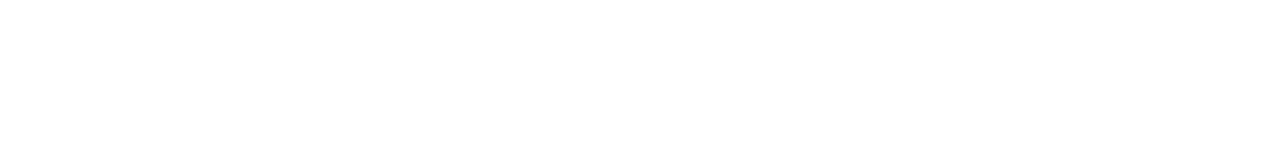
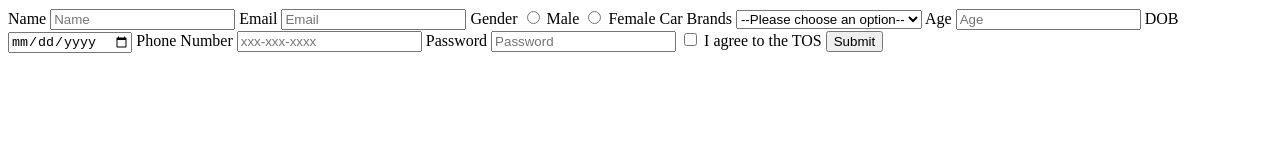
Before and after one commit to acciojob/signup-form-car-MushfiqueAlam, a website: page main.html in a window 1280 px wide. Drawn offline with Linux system fonts and the light colour scheme.

Commit message:
created a submission

```diff
--- a/main.html
+++ b/main.html
@@ -8,6 +8,46 @@
 
 <body>
 	<!-- the entire body must be written by student -->
+	<form method="post">
+		<label for="name",>Name</label>
+		<input type="text" id="name" name="name" placeholder="Name" required>
+
+		<label for="email">Email</label>
+		<input type="email" id="email" placeholder="Email" required>
+
+		<label>Gender</label>
+		<input type="radio" id="gender_m" name="gender" value="male" required>
+		<label for="gender_m">Male</label>
+		<input type="radio" id="gender_f" name="gender" value="female" required>
+		<label for="gender_f">Female</label>
+
+		<label for="cars">Car Brands</label>
+		<select id="cars" name="cars" required>
+			<option value="" disabled selected>--Please choose an option--</option>
+			<option value="toyota">Toyota</option>
+			<option value="bmw">BMW</option>
+		</select>
+
+		<label for="age">Age</label>
+		<input type="number" id="age" name="age" placeholder="Age" required>
+
+		<label for="dob">DOB</label>
+		<input type="date" id="dob" name="dob" required>
+
+		<label for="tel">Phone Number</label>
+		<input type="tel" id="tel" name="tel" placeholder="xxx-xxx-xxxx">
+
+		<label for="password">Password</label>
+		<input type="password" id="password" name="password" placeholder="Password" required>
+
+		<label for="tos">
+		<input type="checkbox" id="tos" name="tos" required>
+			I agree to the TOS</label>
+
+
+		<button type="submit">Submit</button>
+
+	</form>
     <script type="text/javascript" src="./script.js">
 </script>
 
```
